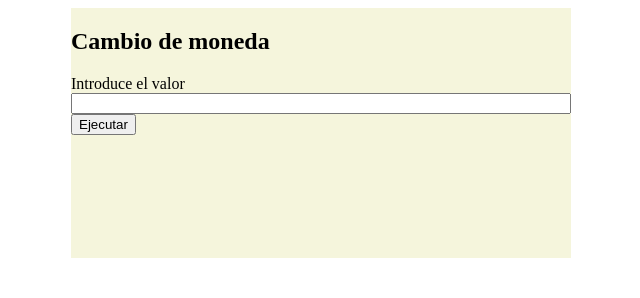
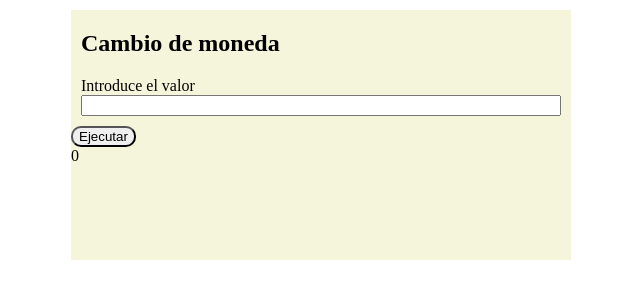
Before and after one commit to anxo-cloud/prueba-calculadora-cambio, a plain HTML site: page index.html in a window 1280 px wide. Both pictures are taken after a click on the button "Ejecutar". Shown: the whole page, without its empty margins (319-959 px from the left). Drawn offline with Linux system fonts and the light colour scheme.

Commit message:
funcionando basico

```diff
--- a/main.js
+++ b/main.js
@@ -1,7 +1,10 @@
 var readElement=document.getElementById("recogida");
 var launchButton=document.getElementById("botonEjecutar");
+var output=document.getElementById("salida");
 
 function leer (){
-    console.log(readElement.value);
+    var resultado=(readElement.value)*1.10;
+    console.log(resultado);
+    output.innerText=resultado;
 }
 launchButton.addEventListener('click',leer);
--- a/style.css
+++ b/style.css
@@ -7,6 +7,9 @@ main{
 #insertar{
     display:flex;
     flex-direction:column;
-
+    margin:10px
+}
+button{
+    border-radius: 10px;
 
 }
```
